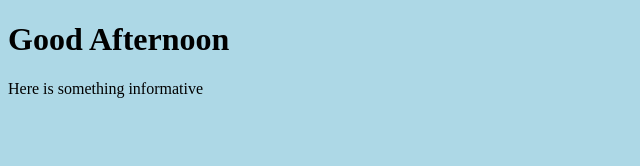
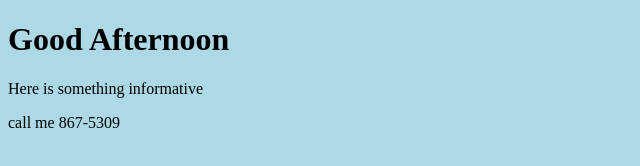
Before and after one commit to ZacCrumpton/branching1, a plain HTML site: page index.html in a window 1280 px wide. Shown: the whole page, without its empty margins (0-640 px from the left). Drawn offline with Linux system fonts and the light colour scheme.

Commit message:
added number

```diff
--- a/index.html
+++ b/index.html
@@ -10,6 +10,7 @@
 <body>
     <h1>Good Afternoon</h1>
     <p>Here is something informative</p>
+    <div>call me 867-5309</div>
 <script src="./main.js"></script>
 </body>
 </html>
```
